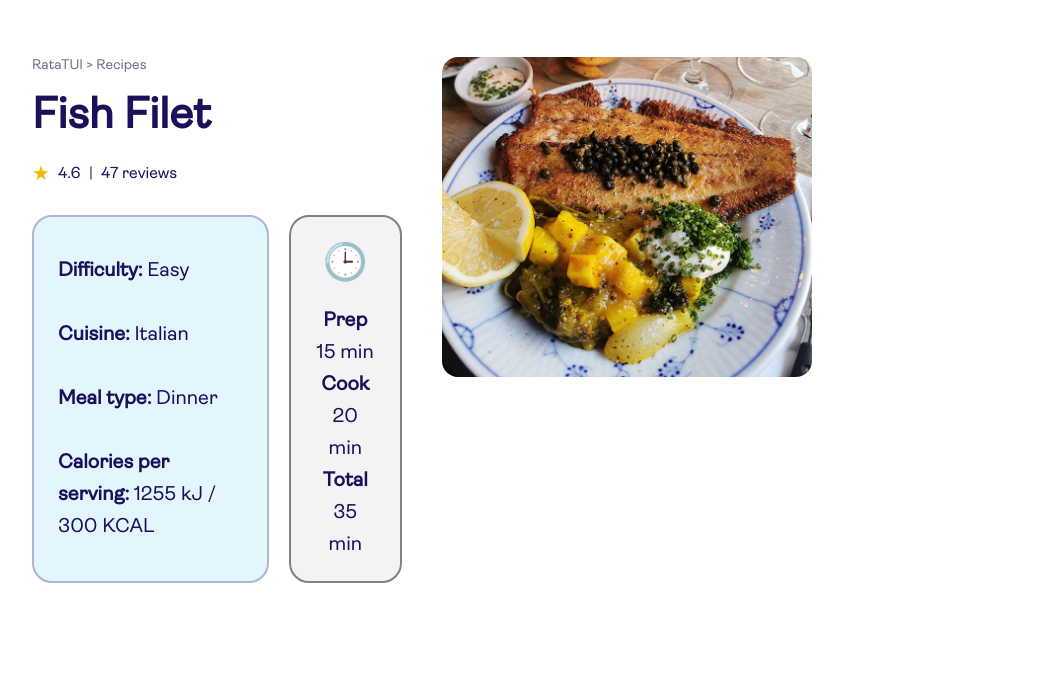
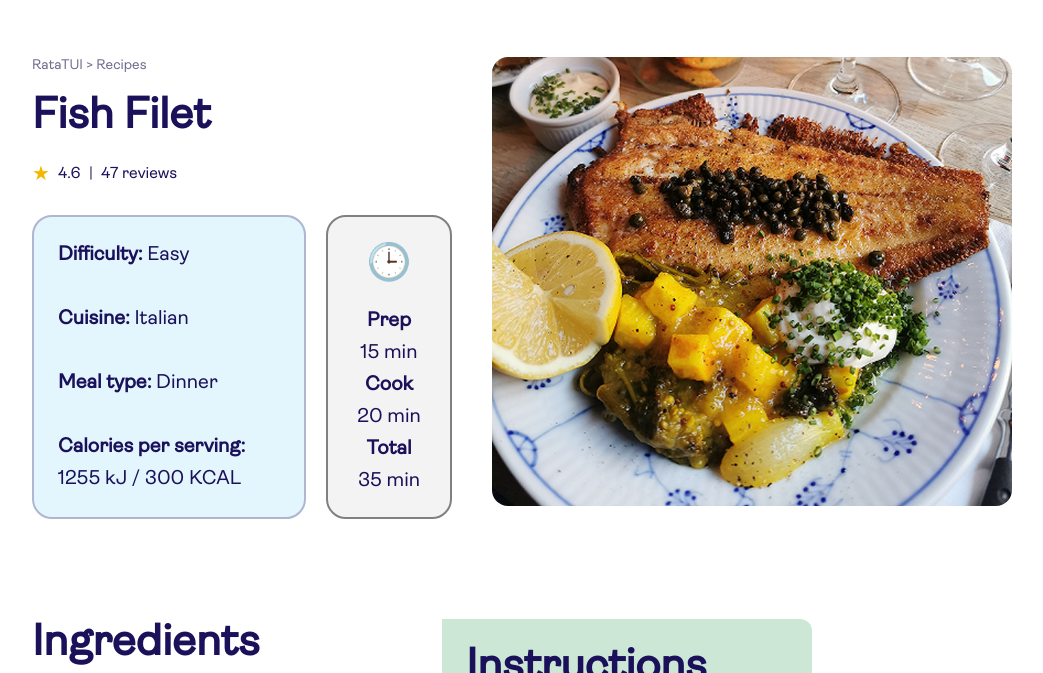
Before and after one commit to Smedegaardx/Teamprojekt---Tema08, a plain HTML site: page recipePage.html in a window 1280 px wide. Shown: the part 90-763 px from the top of the page, without its empty margins (218-1261 px from the left). Drawn offline with Linux system fonts and the light colour scheme; no server answers.

Commit message:
fix grid for smaller screens on recipepage

```diff
--- a/css/recipePage.css
+++ b/css/recipePage.css
@@ -1,10 +1,12 @@
 .recipe_hero {
   display: grid;
-  grid-template-columns: 1fr 1fr;
+  grid-template-columns: minmax(420px, 1fr) minmax(520px, 1fr); /* text | image */
   align-items: start;
   gap: 40px;
   padding: 60px 250px;
   font-family: 'AmbitSemiBold', sans-serif;
+
+  overflow: hidden;
 }
 
 .recipe_text {
```
